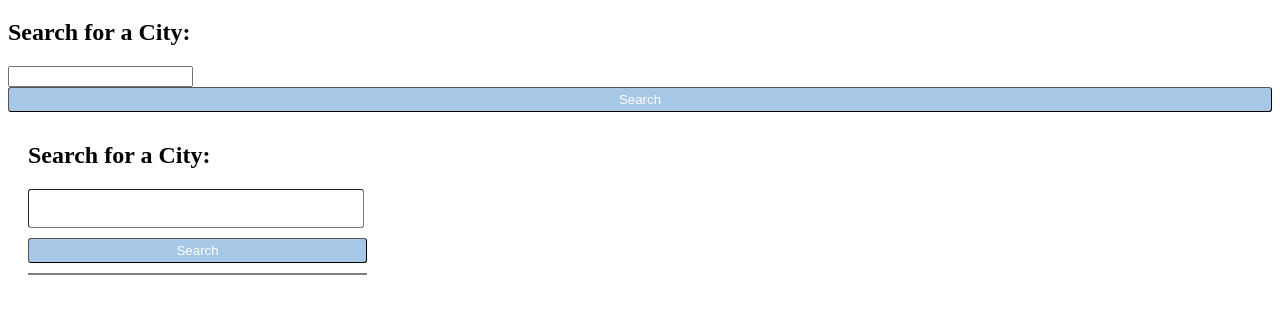
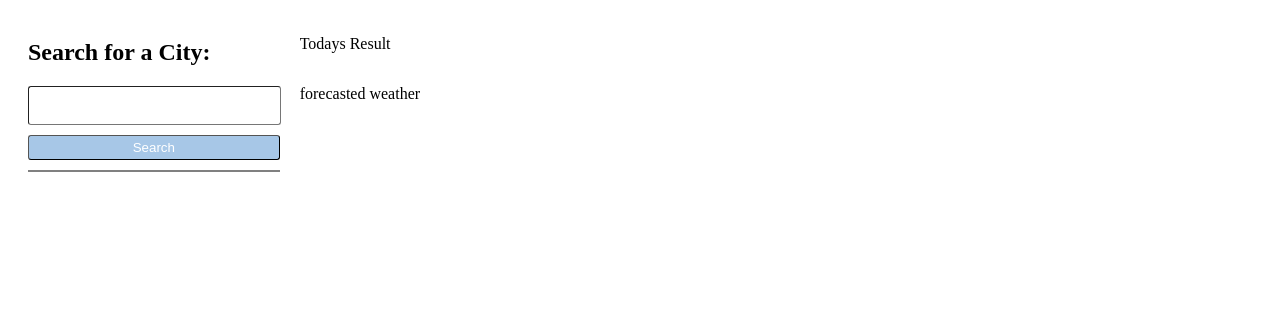
Before and after one commit to gosem01/Module-6-Challenge, a plain HTML site: page index.html in a window 1280 px wide. Shown: the part 71-384 px from the top of the page. Drawn offline with Linux system fonts and the light colour scheme.

Commit message:
add api fetch, fix html, update results section to show columned

```diff
--- a/assets/script.js
+++ b/assets/script.js
@@ -8,4 +8,11 @@ function searchAndSaveToHistory() {
     p.innerHTML = searchedLoction;
     document.getElementById('search-history').appendChild(p);
 
+    fetch('http://api.openweathermap.org/data/2.5/weather?q=' +
+        searchedLoction +
+        "&appid=" + APIKey +
+        "&units=imperial")
+        .then((response) => response.json())
+        .then((data) => console.log(data));
+
 }
--- a/assets/style.css
+++ b/assets/style.css
@@ -34,9 +34,22 @@ main aside p {
     padding-bottom: 4px;
 }
 
+main #result-wrapper {
+    display: flex;
+    display: inline-block;
+    width: 100%;
+}
+
 main #currentDayResult {
+    width: 100%;
+    display: flex;
+    flex-direction: column;
+}
+
+main #fiveDayResult {
     width: 70%;
-    display: inline;
+    display: flex;
+    flex-direction: column;
 }
 
 #search {
--- a/index.html
+++ b/index.html
@@ -11,11 +11,6 @@
     <header>
         <h1>Weather Dashboard</h1>
     </header>
-    <aside>
-        <h2>Search for a City:</h2>
-        <input type="text">
-        <button id="search">Search</button>
-    </aside>
     <main>
         <aside>
             <div id="search-function">
@@ -27,7 +22,14 @@
 
             </div>
         </aside>
-
+        <div id="result-wrapper">
+            <div id="currentDayResult">
+                <p>Todays Result</p>
+            </div>
+            <div id="fiveDayResult">
+                <p>forecasted weather</p>
+            </div>
+        </div>
     </main>
 
     <script src="assets/script.js"></script>
```
